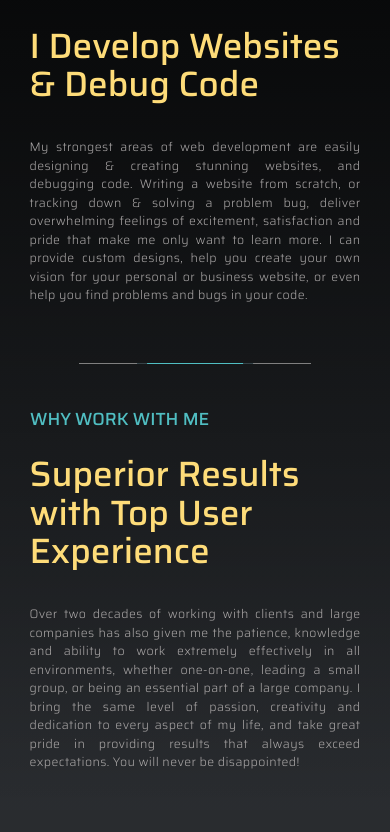
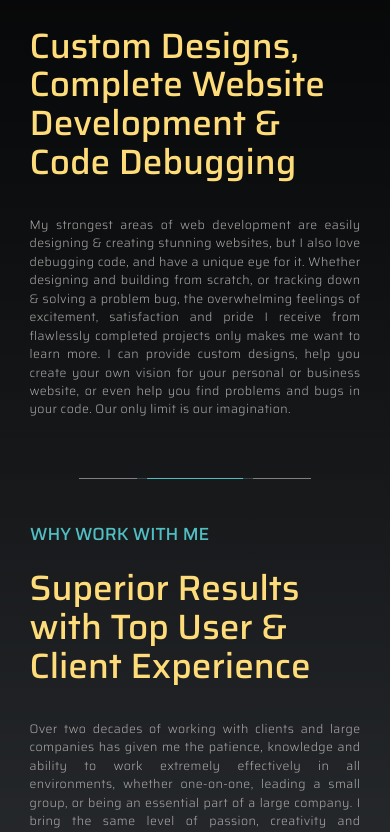
Before and after one commit to grosen-coding/grosen-portfolio, a React (Create React App) app: page / in a window 390 px wide. Shown: the part 2625-3457 px from the top of the page. Built offline with nearby package versions, Linux system fonts and the light colour scheme.

Commit message:
minor adjustments to text in my skills, removed resume section

```diff
--- a/src/components/HamburgerNav.jsx
+++ b/src/components/HamburgerNav.jsx
@@ -35,11 +35,6 @@ const HamburgerNav = () => {
             <li className="hamburger-nav-link">
               <a href="#portfolio" onClick={() => setShowNav((prev) => !prev)}>
                 Portfolio
-              </a>
-            </li>
-            <li className="hamburger-nav-link">
-              <a href="#resume" onClick={() => setShowNav((prev) => !prev)}>
-                Resume
               </a>
             </li>
             <li className="hamburger-nav-link">
--- a/src/components/NavBar.jsx
+++ b/src/components/NavBar.jsx
@@ -48,12 +48,6 @@ function NavBar() {
             <li className="nav-link">
               <a href="#portfolio">
                 Portfolio<span></span>
-                <span></span>
-              </a>
-            </li>
-            <li className="nav-link">
-              <a href="#resume">
-                Resume<span></span>
                 <span></span>
               </a>
             </li>
--- a/src/index.css
+++ b/src/index.css
@@ -55,7 +55,7 @@ html {
 }
 @media only screen and (max-width: 1068px) {
   html {
-    font-size: 55%;
+    font-size: 60%;
   }
 }
 @media only screen and (max-width: 768px) {
--- a/src/pages/Home.jsx
+++ b/src/pages/Home.jsx
@@ -2,7 +2,7 @@ import About from "../sections/About";
 import WhatIDo from "../sections/WhatIDo";
 import Skills from "../sections/Skills";
 import Portfolio from "../sections/Portfolio";
-import Resume from "../sections/Resume";
+// import Resume from "../sections/Resume";
 import Contact from "../sections/Contact";
 import Footer from "../components/Footer";
 import Header from "../components/Header";
@@ -22,7 +22,7 @@ function Home() {
       <WhatIDo />
       <Skills />
       <Portfolio />
-      <Resume />
+      {/* <Resume /> */}
       <Contact />
       <Footer />
     </>
--- a/src/sass/base/_base.scss
+++ b/src/sass/base/_base.scss
@@ -39,7 +39,7 @@ html {
     }
 
     @include respond(tab-land) {
-        font-size: 55%;
+        font-size: 60%;
     }
 
     @include respond(tab-port) {
--- a/src/sections/Skills.jsx
+++ b/src/sections/Skills.jsx
@@ -42,9 +42,10 @@ function Skills() {
               design first drew me towards the visual experience of a website,
               but, after creating several full-stack websites, I have developed
               an appreciation for writing back-end security and authentication.
-              I enjoy both writing code in plain JS, as well as using
-              frameworks, with significant experience using React and the vast
-              libraries it contains.
+              Without a doubt, I most enjoy working with React for is incredible
+              versatility, and although I will always prefer to freedom of
+              writing well written styled-components and CSS, I have started
+              enjoy working with libraries such as Material UI and Bootstrap.
             </p>
           </Left>
 
@@ -97,10 +98,10 @@ function Skills() {
               </SkillWrap>
               <SkillWrap>
                 <Skill>
-                  <h3>Back-end</h3>
-                  <div id="skill-progress">60%</div>
+                  <h3>Material UI/Bootstrap</h3>
+                  <div id="skill-progress">70%</div>
                 </Skill>
-                <SkillBar progress={60} className="skill-bar" id="skill-bar">
+                <SkillBar progress={70} className="skill-bar" id="skill-bar">
                   {" "}
                   <div
                     data-aos="anim1"
@@ -116,6 +117,21 @@ function Skills() {
                   <div id="skill-progress">85%</div>
                 </Skill>
                 <SkillBar progress={85} className="skill-bar" id="skill-bar">
+                  {" "}
+                  <div
+                    data-aos="anim1"
+                    data-aos-duration="2000"
+                    data-aos-easing="ease-in-out"
+                    data-aos-offset="50px"
+                  ></div>
+                </SkillBar>
+              </SkillWrap>
+              <SkillWrap>
+                <Skill>
+                  <h3>Back-end</h3>
+                  <div id="skill-progress">60%</div>
+                </Skill>
+                <SkillBar progress={60} className="skill-bar" id="skill-bar">
                   {" "}
                   <div
                     data-aos="anim1"
@@ -313,8 +329,10 @@ const Skill = styled.div`
 
   h3 {
     letter-spacing: 0.6px;
+    line-height: 0.8;
     font-size: 1.2rem;
     @media ${device.mobileL} {
+      padding-top: 5px;
       font-size: 1.7rem;
     }
   }
--- a/src/sections/WhatIDo.jsx
+++ b/src/sections/WhatIDo.jsx
@@ -42,7 +42,7 @@ function WhatIDo() {
               data-aos-easing="ease-in-out"
               data-aos-offset="100px"
             >
-              I Develop Websites & Debug Code
+              Custom Designs, Complete Website Development & Code Debugging
             </h3>
             <p
               className="p-text"
@@ -53,12 +53,15 @@ function WhatIDo() {
               data-aos-offset="100px"
             >
               My strongest areas of web development are easily designing &
-              creating stunning websites, and debugging code. Writing a website
-              from scratch, or tracking down & solving a problem bug, deliver
-              overwhelming feelings of excitement, satisfaction and pride that
-              make me only want to learn more. I can provide custom designs,
-              help you create your own vision for your personal or business
-              website, or even help you find problems and bugs in your code.
+              creating stunning websites, but I also love debugging code, and
+              have a unique eye for it. Whether designing and building from
+              scratch, or tracking down & solving a problem bug, the
+              overwhelming feelings of excitement, satisfaction and pride I
+              receive from flawlessly completed projects only makes me want to
+              learn more. I can provide custom designs, help you create your own
+              vision for your personal or business website, or even help you
+              find problems and bugs in your code. Our only limit is our
+              imagination.
             </p>
             <div
               data-aos="zoom-in"
@@ -82,7 +85,7 @@ function WhatIDo() {
               data-aos-easing="ease-in-out"
               data-aos-offset="100px"
             >
-              Superior Results with Top User Experience
+              Superior Results with Top User & Client Experience
             </h3>
             <p
               className="p-text"
@@ -93,13 +96,13 @@ function WhatIDo() {
               data-aos-offset="100px"
             >
               Over two decades of working with clients and large companies has
-              also given me the patience, knowledge and ability to work
-              extremely effectively in all environments, whether one-on-one,
-              leading a small group, or being an essential part of a large
-              company. I bring the same level of passion, creativity and
-              dedication to every aspect of my life, and take great pride in
-              providing results that always exceed expectations. You will never
-              be disappointed!
+              given me the patience, knowledge and ability to work extremely
+              effectively in all environments, whether one-on-one, leading a
+              small group, or being an essential part of a large company. I
+              bring the same level of passion, creativity and dedication to
+              every aspect of my life, and take great pride in providing results
+              that always exceed expectations. You will never be disappointed,
+              and I only work to exceed already high expectations.
             </p>
           </Right>
         </div>
```
